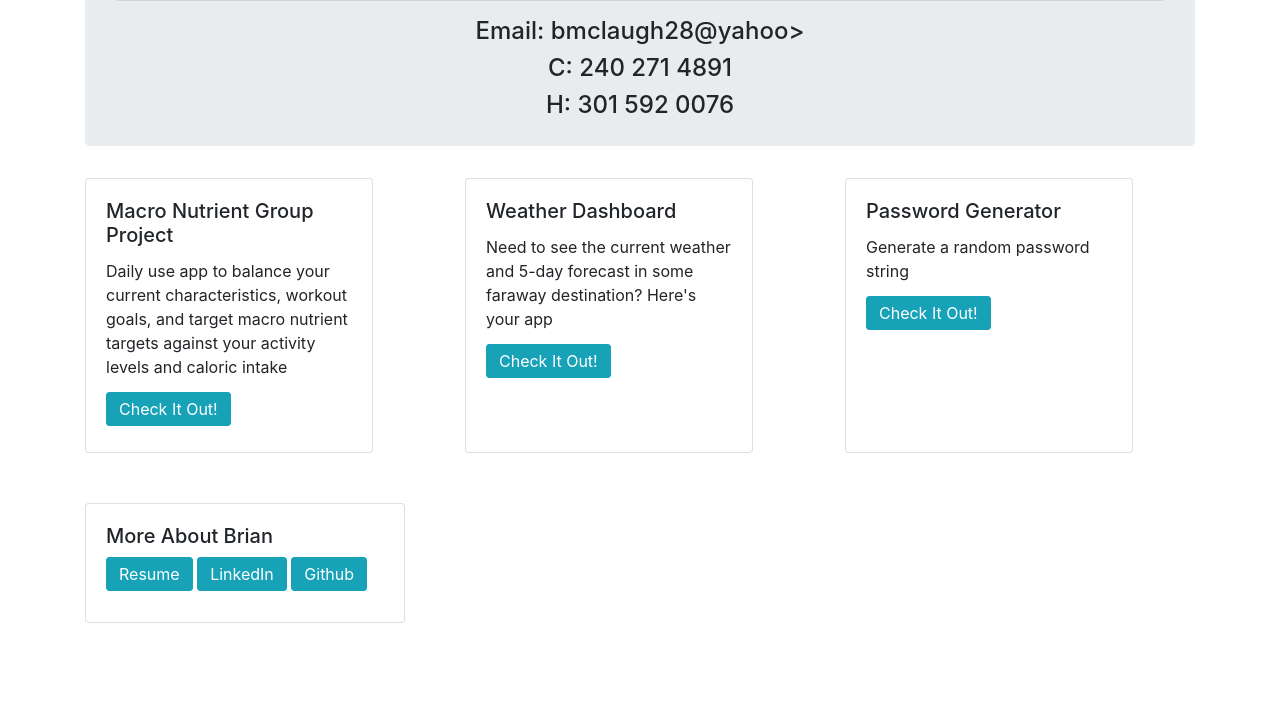
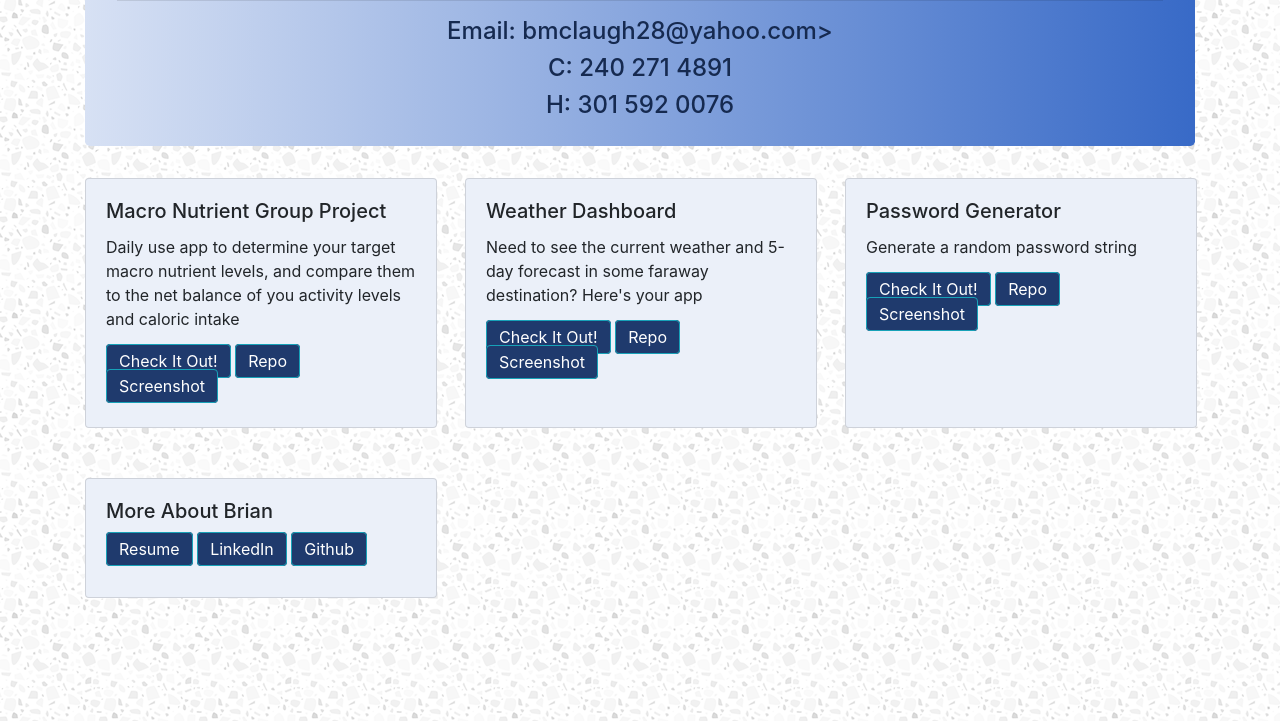
Before and after one commit to bmclaugh28GH/Brian_McLaughlin_Portfolio, a plain HTML site: page index.html in a window 1280 px wide. Shown: the part 79-800 px from the top of the page. Drawn offline with nearby package versions, Linux system fonts and the light colour scheme.

Commit message:
color scheme plus a couple tweaks to the resume

```diff
--- a/assets/css/style.css
+++ b/assets/css/style.css
@@ -1,18 +1,23 @@
-.body {
-   background-image: url('../img/light-grey-terrazzo.png');
+body {
+   background-image: url('../../assets/img/light-grey-terrazzo.png');
 }
 .jumbotron{
+   color: #162a50;
    height:225px;
    padding-top:25px;
    padding-bottom: 25px;
+   /*background-image: url('../../assets/img/nature-q-g-640-480-2.jpg');*/
+   background-image: linear-gradient(to right, #d7e1f4 , #386ac7);
 }
 .card{
-   height:275px;
+   height:250px;
+   background-color:#ebf0f9;
 }
 .btn{
    display: inline;
    margin-bottom: 15px;
    width:140px;
+   background-color: rgb(31, 58, 109);
 }
 #linkCard {
    /*width:500px;*/
--- a/index.html
+++ b/index.html
@@ -51,7 +51,7 @@
       <div class="jumbotron">
          <h2 class="text-center">Brian McLaughlin</h2>
          <hr>
-         <h4 class="text-center">Email: bmclaugh28@yahoo></h4>
+         <h4 class="text-center">Email: bmclaugh28@yahoo.com></h4>
          <h4 class="text-center">C: 240 271 4891</h4>
          <h4 class="text-center">H: 301 592 0076</h4>
       </div> <!--jumbotron-->
@@ -59,34 +59,40 @@
       <div class="row">
 
          <div class="col-lg-4">
-            <div class="card" style="width: 18rem;">
+            <div class="card" style="width: 22rem;">
                <!--<img src="..." class="card-img-top" alt="...">-->
                <div class="card-body">
                   <h5 class="card-title">Macro Nutrient Group Project</h5>
-                  <p class="card-text">Daily use app to balance your current characteristics, workout goals, and target macro nutrient targets against your activity levels and caloric intake</p>
+                  <p class="card-text">Daily use app to determine your target macro nutrient levels, and compare them to the net balance of you activity levels and caloric intake</p>
                   <a href="https://kjenkins5678.github.io/fitness-app/" class="btn btn-info" target="_blank">Check It Out!</a>
+                  <a href="https://github.com/kjenkins5678/fitness-app" class="btn btn-info" target="_blank">Repo</a>
+                  <a href="./assets/docs/fitnessAppScreenshot.png" class="btn btn-info" target="_blank">Screenshot</a>
                </div>
             </div>
          </div>
 
          <div class="col-lg-4">
-            <div class="card" style="width: 18rem;">
+            <div class="card" style="width: 22rem;">
                <!--<img src="..." class="card-img-top" alt="...">-->
                <div class="card-body">
                   <h5 class="card-title">Weather Dashboard</h5>
                   <p class="card-text">Need to see the current weather and 5-day forecast in some faraway destination? Here's your app</p>
                   <a href="https://bmclaugh28gh.github.io/Weather-Dashboard/" class="btn btn-info" target="_blank">Check It Out!</a>
+                  <a href="https://github.com/bmclaugh28GH/Weather-Dashboard" class="btn btn-info" target="_blank">Repo</a>
+                  <a href="./assets/docs/weatherDashboardScreenshot.png" class="btn btn-info" target="_blank">Screenshot</a>
                </div>
             </div>
          </div>
 
          <div class="col-lg-4">
-            <div class="card" style="width: 18rem;">
+            <div class="card" style="width: 22rem;">
                <!--<img src="..." class="card-img-top" alt="...">-->
                <div class="card-body">
                   <h5 class="card-title">Password Generator</h5>
                   <p class="card-text">Generate a random password string</p>
                   <a href="https://bmclaugh28gh.github.io/Password-Generator/" class="btn btn-info" target="_blank">Check It Out!</a>
+                  <a href="https://github.com/bmclaugh28GH/Password-Generator" class="btn btn-info" target="_blank">Repo</a>
+                  <a href="./assets/docs/passwordGeneratorScreenshot.png" class="btn btn-info" target="_blank">Screenshot</a>
                </div>
             </div>
          </div>
@@ -96,7 +102,7 @@
       <div class="row">
 
          <div class="col-lg-6">
-            <div class="card" id="linkCard" style="width: 20rem;">
+            <div class="card" id="linkCard" style="width: 22rem;">
                <!--<img src="..." class="card-img-top" alt="...">-->
                <div class="card-body">
                   <h5 class="card-title">More About Brian</h5>
```
Also changed, not shown: assets/docs/fitnessAppScreenshot.png (added), assets/docs/passwordGeneratorScreenshot.png (added), assets/docs/weatherDashboardScreenshot.png (added), assets/img/nature-q-g-640-480-2.jpg (added), assets/img/nature-q-g-640-480-2_2.jpg (added), 1 other file.
